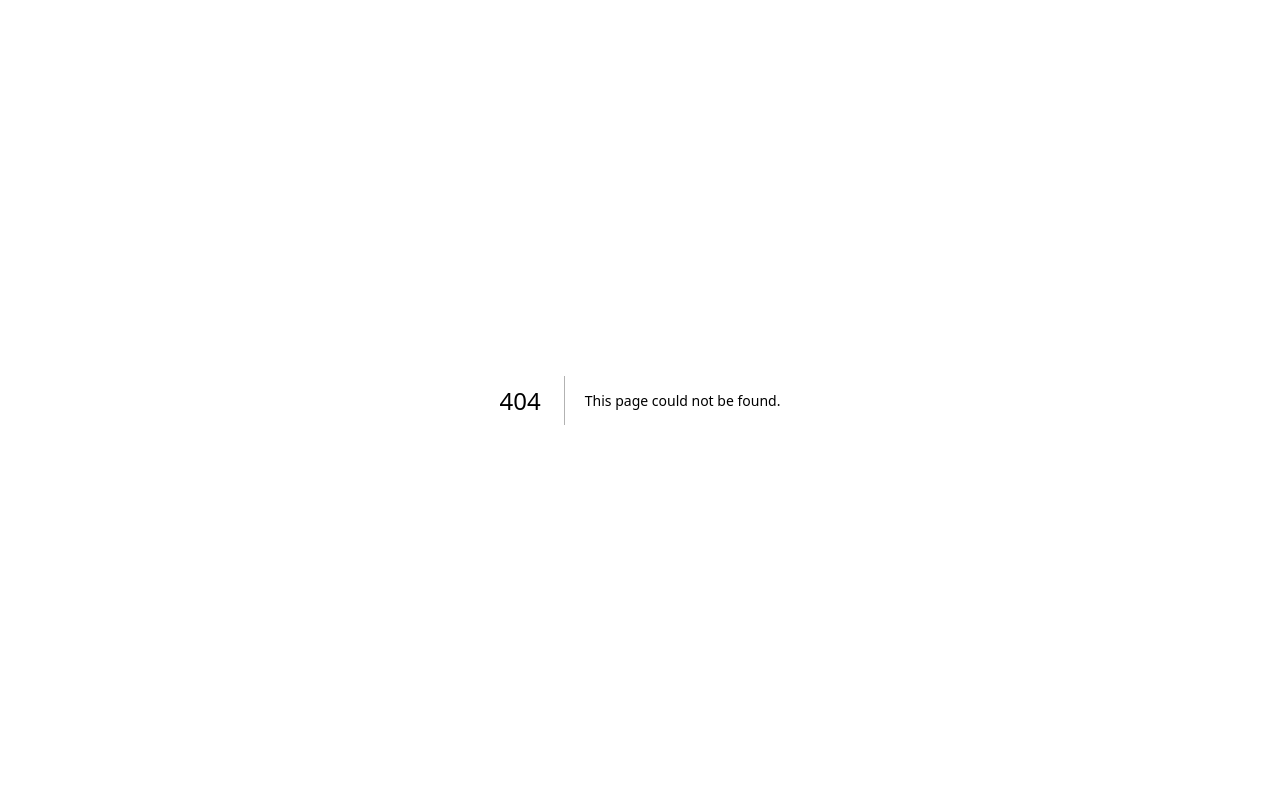
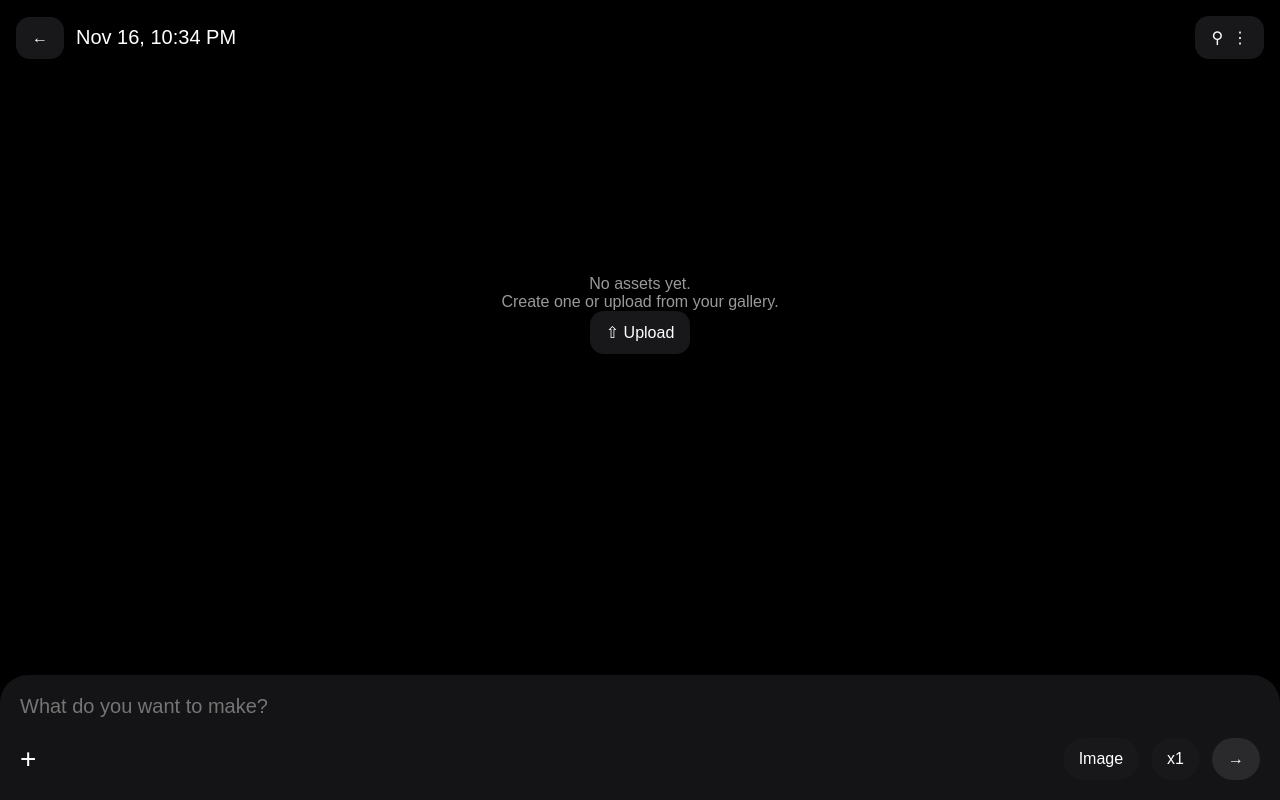
Before and after one commit to akku17126-del/akku17126-9436, a Next.js app: page /studio in a window 1280 px wide. Before the commit this address had no page. Built offline with nearby package versions, Linux system fonts and the light colour scheme.

Commit message:
studio page

```diff
--- /dev/null
+++ b/app/studio/page.js
@@ -0,0 +1,154 @@
+'use client';
+import { useEffect, useRef, useState } from 'react';
+
+export default function Studio() {
+  const [title, setTitle] = useState('');
+  const [assets, setAssets] = useState([]);
+  const [sel, setSel] = useState([]);
+  const [prompt, setPrompt] = useState('');
+  const [mode, setMode] = useState('Image');
+  const [count, setCount] = useState(1);
+  const [msg, setMsg] = useState('');
+  const [video, setVideo] = useState('');
+  const [busy, setBusy] = useState(false);
+  const fileRef = useRef(null);
+  const canvasRef = useRef(null);
+
+  useEffect(() => {
+    setTitle(new Date().toLocaleString('en-US', {
+      month: 'short', day: 'numeric', hour: '2-digit', minute: '2-digit',
+    }));
+  }, []);
+
+  const wait = (ms) => new Promise((r) => setTimeout(r, ms));
+  const load = (url) => new Promise((res) => {
+    const img = new Image();
+    img.onload = () => res(img);
+    img.src = url;
+  });
+
+  function onUpload(e) {
+    const added = [...e.target.files].map((f, i) => ({
+      id: Date.now() + '-' + i,
+      url: URL.createObjectURL(f),
+    }));
+    setAssets((a) => [...a, ...added]);
+    e.target.value = '';
+  }
+
+  function toggle(id) {
+    setSel((s) => (s.includes(id) ? s.filter((x) => x !== id) : [...s, id]));
+  }
+
+  function send() {
+    setMsg('AI generation needs an API key. For now, upload photos and tap Make video.');
+  }
+
+  async function makeVideo() {
+    const chosen = assets.filter((a) => sel.includes(a.id));
+    const list = chosen.length ? chosen : assets;
+    if (!list.length) return;
+    setBusy(true);
+    setVideo('');
+    const imgs = await Promise.all(list.map((a) => load(a.url)));
+    const c = canvasRef.current;
+    const ctx = c.getContext('2d');
+    const rec = new MediaRecorder(c.captureStream(30));
+    const chunks = [];
+    rec.ondataavailable = (e) => chunks.push(e.data);
+    const done = new Promise((r) => (rec.onstop = r));
+    rec.start();
+    for (const img of imgs) {
+      const end = performance.now() + 2000;
+      while (performance.now() < end) {
+        ctx.fillStyle = '#000';
+        ctx.fillRect(0, 0, 720, 1280);
+        const s = Math.min(720 / img.width, 1280 / img.height);
+        const w = img.width * s;
+        const h = img.height * s;
+        ctx.drawImage(img, (720 - w) / 2, (1280 - h) / 2, w, h);
+        await wait(33);
+      }
+    }
+    rec.stop();
+    await done;
+    setVideo(URL.createObjectURL(new Blob(chunks, { type: 'video/webm' })));
+    setBusy(false);
+  }
+
+  const round = {
+    background: '#18181a', border: 'none', color: '#fff',
+    borderRadius: 14, padding: '12px 16px', fontSize: 16,
+  };
+
+  return (
+    <main style={{ background: '#000', color: '#fff', minHeight: '100vh', paddingBottom: 190, fontFamily: 'sans-serif' }}>
+      <header style={{ display: 'flex', alignItems: 'center', gap: 12, padding: 16 }}>
+        <a href="/" style={{ ...round, textDecoration: 'none' }}>&#8592;</a>
+        <span style={{ fontSize: 20, flex: 1 }}>{title}</span>
+        <span style={{ ...round }}>&#9906; &nbsp;&#8942;</span>
+      </header>
+
+      {assets.length === 0 ? (
+        <div style={{ textAlign: 'center', marginTop: 200, color: '#999' }}>
+          <p>No assets yet.<br />Create one or upload from your gallery.</p>
+          <button style={round} onClick={() => fileRef.current.click()}>&#8679; Upload</button>
+        </div>
+      ) : (
+        <div style={{ padding: 16 }}>
+          <div style={{ display: 'grid', gridTemplateColumns: 'repeat(3, 1fr)', gap: 8 }}>
+            {assets.map((a) => (
+              <img key={a.id} src={a.url} onClick={() => toggle(a.id)}
+                style={{
+                  width: '100%', aspectRatio: '1', objectFit: 'cover', borderRadius: 10,
+                  outline: sel.includes(a.id) ? '3px solid #4da3ff' : 'none',
+                }} />
+            ))}
+          </div>
+          <p style={{ marginTop: 16 }}>
+            <button style={round} onClick={() => fileRef.current.click()}>&#8679; Upload more</button>{' '}
+            <button style={{ ...round, background: '#eee', color: '#000' }}
+              onClick={makeVideo} disabled={busy}>
+              {busy ? 'Making video...' : 'Make video'}
+            </button>
+          </p>
+          <p style={{ color: '#999', fontSize: 14 }}>Tap photos to select them. None selected = all.</p>
+          {video && (
+            <div>
+              <video src={video} controls style={{ width: '100%' }} />
+              <p><a style={{ color: '#6aa8ff' }} href={video} download="videogen.webm">Download video</a></p>
+            </div>
+          )}
+        </div>
+      )}
+
+      <input ref={fileRef} type="file" accept="image/*" multiple
+        onChange={onUpload} style={{ display: 'none' }} />
+      <canvas ref={canvasRef} width={720} height={1280} style={{ width: 1, height: 1 }} />
+
+      <div style={{
+        position: 'fixed', left: 0, right: 0, bottom: 0, background: '#141416',
+        borderRadius: '28px 28px 0 0', padding: 20,
+      }}>
+        {msg && <p style={{ color: '#f5b84c', fontSize: 14, marginTop: 0 }}>{msg}</p>}
+        <input value={prompt} onChange={(e) => setPrompt(e.target.value)}
+          placeholder="What do you want to make?"
+          style={{
+            width: '100%', background: 'transparent', border: 'none', outline: 'none',
+            color: '#fff', fontSize: 20, marginBottom: 20, boxSizing: 'border-box',
+          }} />
+        <div style={{ display: 'flex', alignItems: 'center', gap: 12 }}>
+          <button style={{ ...round, background: 'transparent', fontSize: 28, padding: 0 }}
+            onClick={() => fileRef.current.click()}>+</button>
+          <span style={{ flex: 1 }} />
+          <button style={{ ...round, borderRadius: 28 }}
+            onClick={() => setMode(mode === 'Image' ? 'Video' : 'Image')}>{mode}</button>
+          <button style={{ ...round, borderRadius: 28 }}
+            onClick={() => setCount(count >= 4 ? 1 : count + 1)}>x{count}</button>
+          <button style={{ ...round, borderRadius: 28, background: '#2a2a2d' }}
+            onClick={send}>&#8594;</button>
+        </div>
+      </div>
+    </main>
+  );
+}
```
